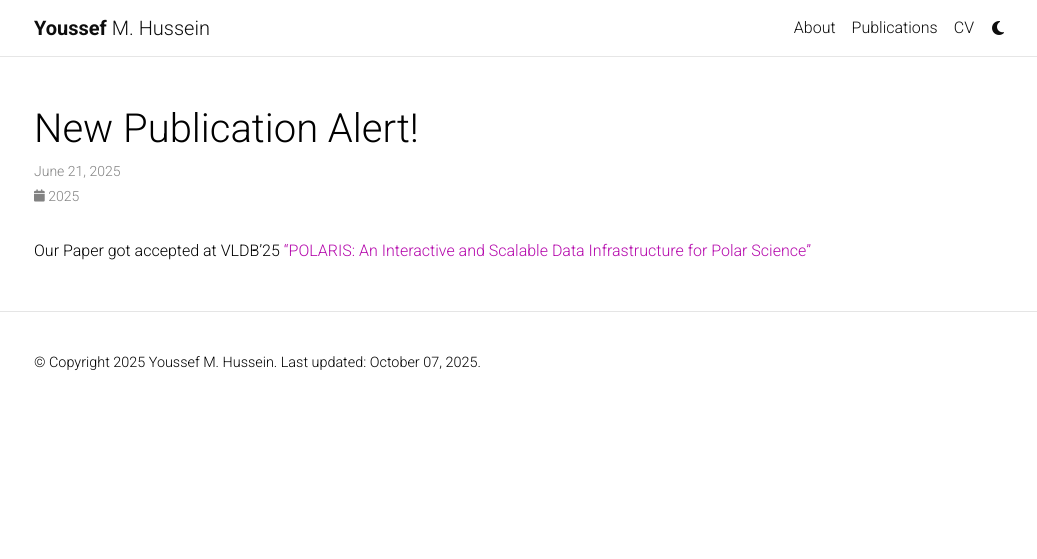
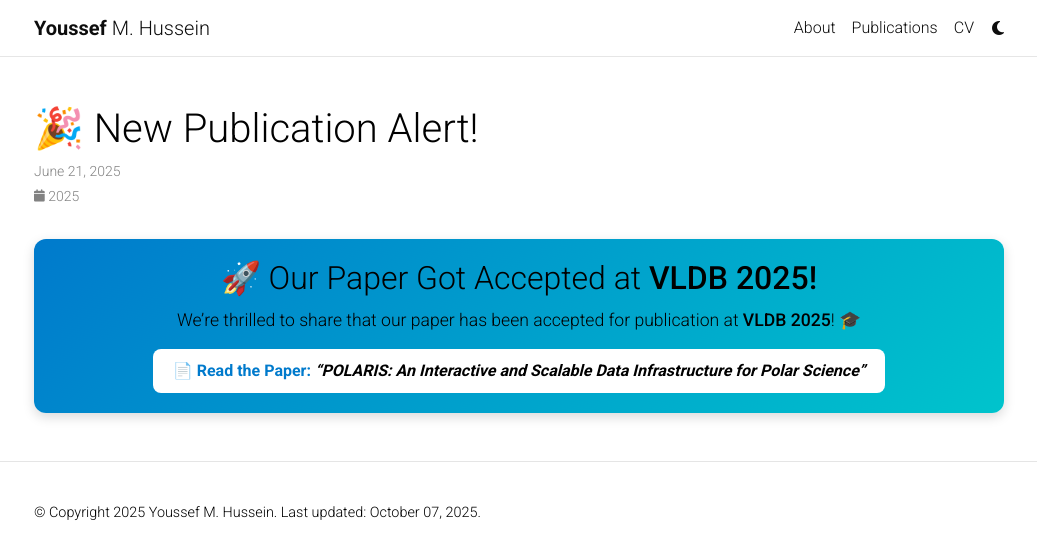
Before and after one commit to joHussien/joHussien.github.io, a Jekyll site: the page built from _news/announcement_7.md, in a window 1280 px wide. Shown: the top 559 px of the page, without its empty margins (121-1158 px from the left). Built offline with Jekyll 4.4.1, drawn with Linux system fonts in a browser that asks for light colours; comment, search, counter and statistics services are not loaded; a style sheet for code colours, icons or effects is not loaded.

Commit message:
small edit to test pipeline

```diff
--- a/_news/announcement_7.md
+++ b/_news/announcement_7.md
@@ -1,10 +1,25 @@
 ---
 layout: post
-title: New Publication Alert!
+title: 🎉 New Publication Alert!
 date: 2025-06-21
 inline: true
 related_posts: false
 ---
 
-Our Paper got accepted at VLDB'25
-["POLARIS: An Interactive and Scalable Data Infrastructure for Polar Science"](https://dl.acm.org/doi/10.14778/3750601.3750668)
+<div style="background: linear-gradient(135deg, #007acc, #00c4cc); color: white; padding: 20px; border-radius: 12px; text-align: center; box-shadow: 0 4px 12px rgba(0,0,0,0.15);">
+
+  <h2 style="margin-bottom: 10px;">🚀 Our Paper Got Accepted at <strong>VLDB 2025!</strong></h2>
+
+  <p style="font-size: 1.1em; margin-bottom: 15px;">
+    We’re thrilled to share that our paper has been accepted for publication at
+    <strong>VLDB 2025</strong>! 🎓
+  </p>
+
+  <a href="https://dl.acm.org/doi/10.14778/3750601.3750668"
+     style="display: inline-block; background: white; color: #007acc;
+            padding: 10px 20px; border-radius: 8px; text-decoration: none;
+            font-weight: bold; transition: 0.3s;">
+    📄 Read the Paper: <em>“POLARIS: An Interactive and Scalable Data Infrastructure for Polar Science”</em>
+  </a>
+
+</div>
```
